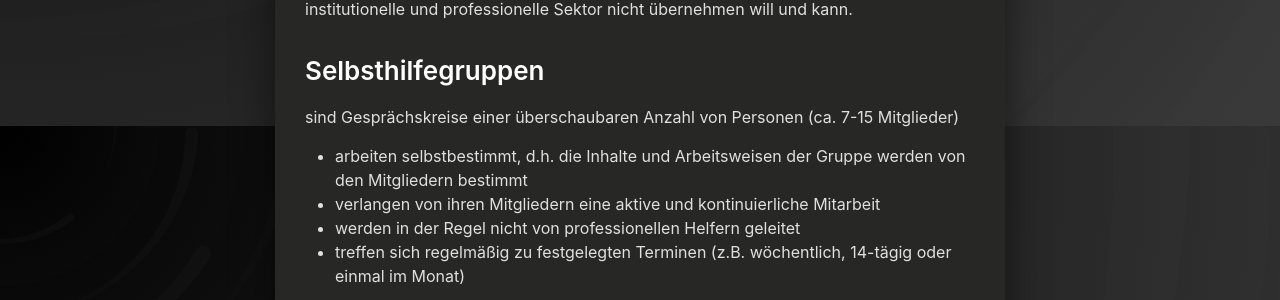
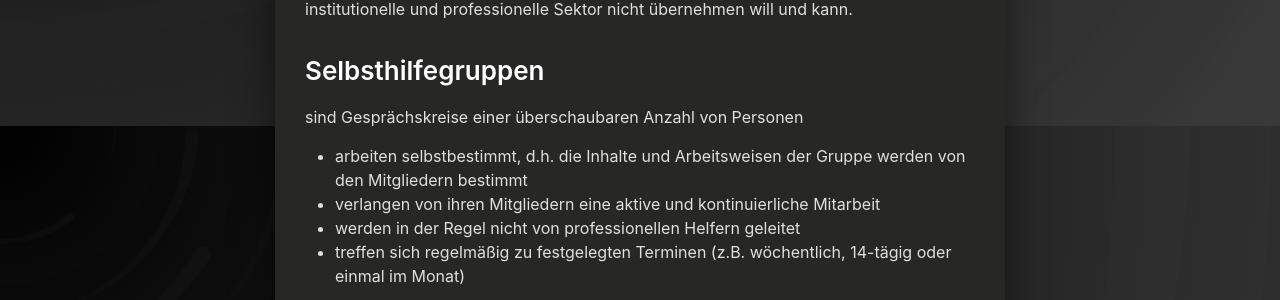
Before and after one commit to 3xz/k-ptbs, a Jekyll site: the page built from _posts/2023-07-08-selbsthilfe.md, in a window 1280 px wide and 900 px high, scrolled down 681 px. Shown: the part 153-453 px from the top of the window. Built offline with Jekyll 4.4.1, drawn with Linux system fonts in a browser that asks for light colours.

Commit message:
Update 2023-07-08-selbsthilfe.md

```diff
--- a/_posts/2023-07-08-selbsthilfe.md
+++ b/_posts/2023-07-08-selbsthilfe.md
@@ -16,7 +16,7 @@ Gruppen und Organisationen z.B. von chronisch kranken Menschen sind daher inzwis
 
 ### Selbsthilfegruppen
 
-sind Gesprächskreise einer überschaubaren Anzahl von Personen (ca. 7-15 Mitglieder)
+sind Gesprächskreise einer überschaubaren Anzahl von Personen
 
 - arbeiten selbstbestimmt, d.h. die Inhalte und Arbeitsweisen der Gruppe werden von den Mitgliedern bestimmt
 - verlangen von ihren Mitgliedern eine aktive und kontinuierliche Mitarbeit
```
